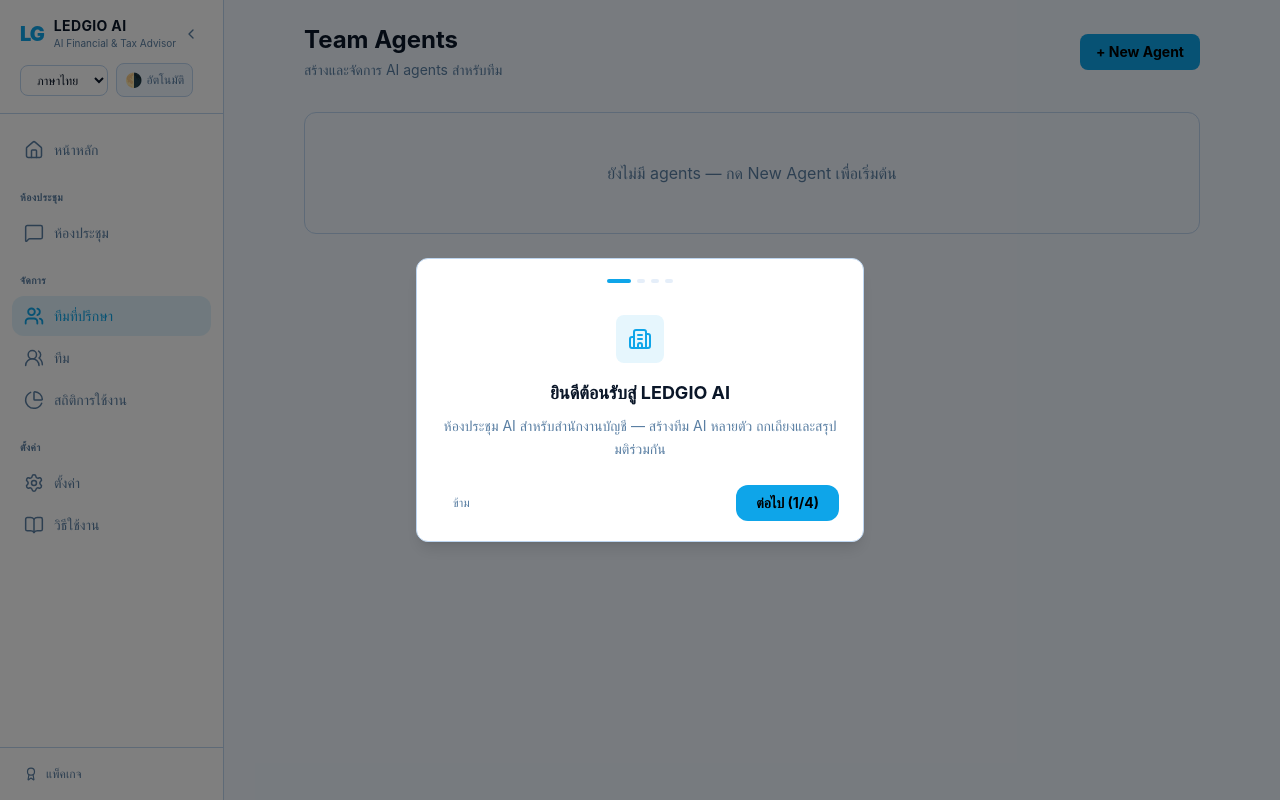
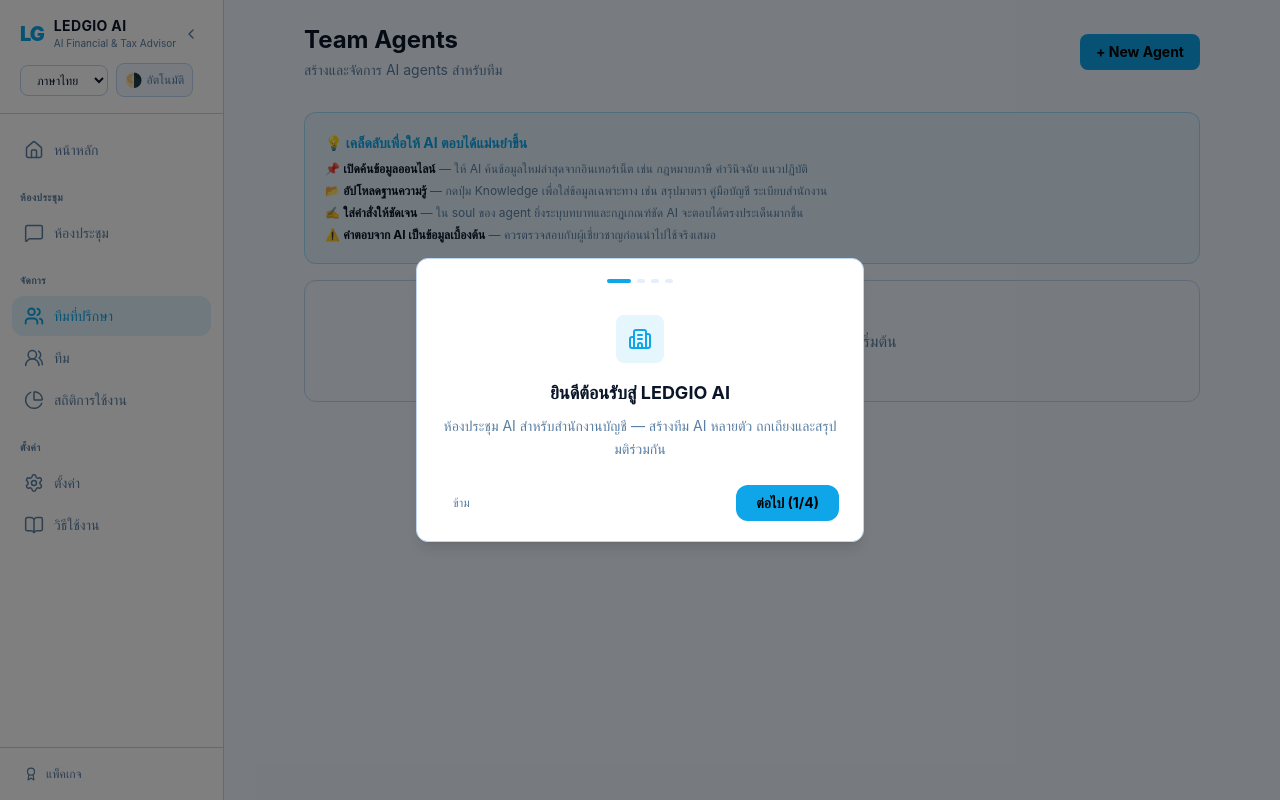
Before and after one commit to bosocmputer/BossBoard, a Next.js app: page /agents in a window 1280 px wide. Built offline with nearby package versions, Linux system fonts and the light colour scheme.

Commit message:
feat: add AI accuracy tips on agents page + disclaimer on answers

```diff
--- a/app/agents/page.tsx
+++ b/app/agents/page.tsx
@@ -422,6 +422,17 @@
           >
             + New Agent
           </button>
+        </div>
+
+        {/* Tips for accounting firms */}
+        <div className="border rounded-xl p-4 sm:p-5 mb-4" style={{ borderColor: "color-mix(in srgb, var(--accent) 30%, transparent)", background: "color-mix(in srgb, var(--accent) 5%, transparent)" }}>
+          <div className="font-bold text-sm mb-2" style={{ color: "var(--accent)" }}>💡 เคล็ดลับเพื่อให้ AI ตอบได้แม่นยำขึ้น</div>
+          <ul className="text-xs space-y-1.5" style={{ color: "var(--text-muted)" }}>
+            <li>📌 <b style={{ color: "var(--text)" }}>เปิดค้นข้อมูลออนไลน์</b> — ให้ AI ค้นข้อมูลใหม่ล่าสุดจากอินเทอร์เน็ต เช่น กฎหมายภาษี คำวินิจฉัย แนวปฏิบัติ</li>
+            <li>📂 <b style={{ color: "var(--text)" }}>อัปโหลดฐานความรู้</b> — กดปุ่ม Knowledge เพื่อใส่ข้อมูลเฉพาะทาง เช่น สรุปมาตรา คู่มือบัญชี ระเบียบสำนักงาน</li>
+            <li>✍️ <b style={{ color: "var(--text)" }}>ใส่คำสั่งให้ชัดเจน</b> — ใน soul ของ agent ยิ่งระบุบทบาทและกฎเกณฑ์ชัด AI จะตอบได้ตรงประเด็นมากขึ้น</li>
+            <li>⚠️ <b style={{ color: "var(--text)" }}>คำตอบจาก AI เป็นข้อมูลเบื้องต้น</b> — ควรตรวจสอบกับผู้เชี่ยวชาญก่อนนำไปใช้จริงเสมอ</li>
+          </ul>
         </div>
 
         {/* Agent List */}
--- a/app/research/page.tsx
+++ b/app/research/page.tsx
@@ -1260,6 +1260,9 @@
                       <div className="font-bold text-sm mb-3" style={{ color: "var(--accent)" }}>🏛️ มติที่ประชุม</div>
                       <MessageContent content={round.finalAnswer} />
                       {round.chartData && <SimpleBarChart data={round.chartData} />}
+                      <div className="mt-3 pt-3 border-t text-[11px] leading-relaxed" style={{ borderColor: "color-mix(in srgb, var(--accent) 20%, transparent)", color: "var(--text-muted)" }}>
+                        ⚠️ คำตอบจาก AI เป็นข้อมูลเบื้องต้นเท่านั้น ควรตรวจสอบกับผู้เชี่ยวชาญหรืออ้างอิงกฎหมาย/มาตรฐานที่เกี่ยวข้องก่อนนำไปใช้จริง
+                      </div>
                     </div>
                   )}
 
```
